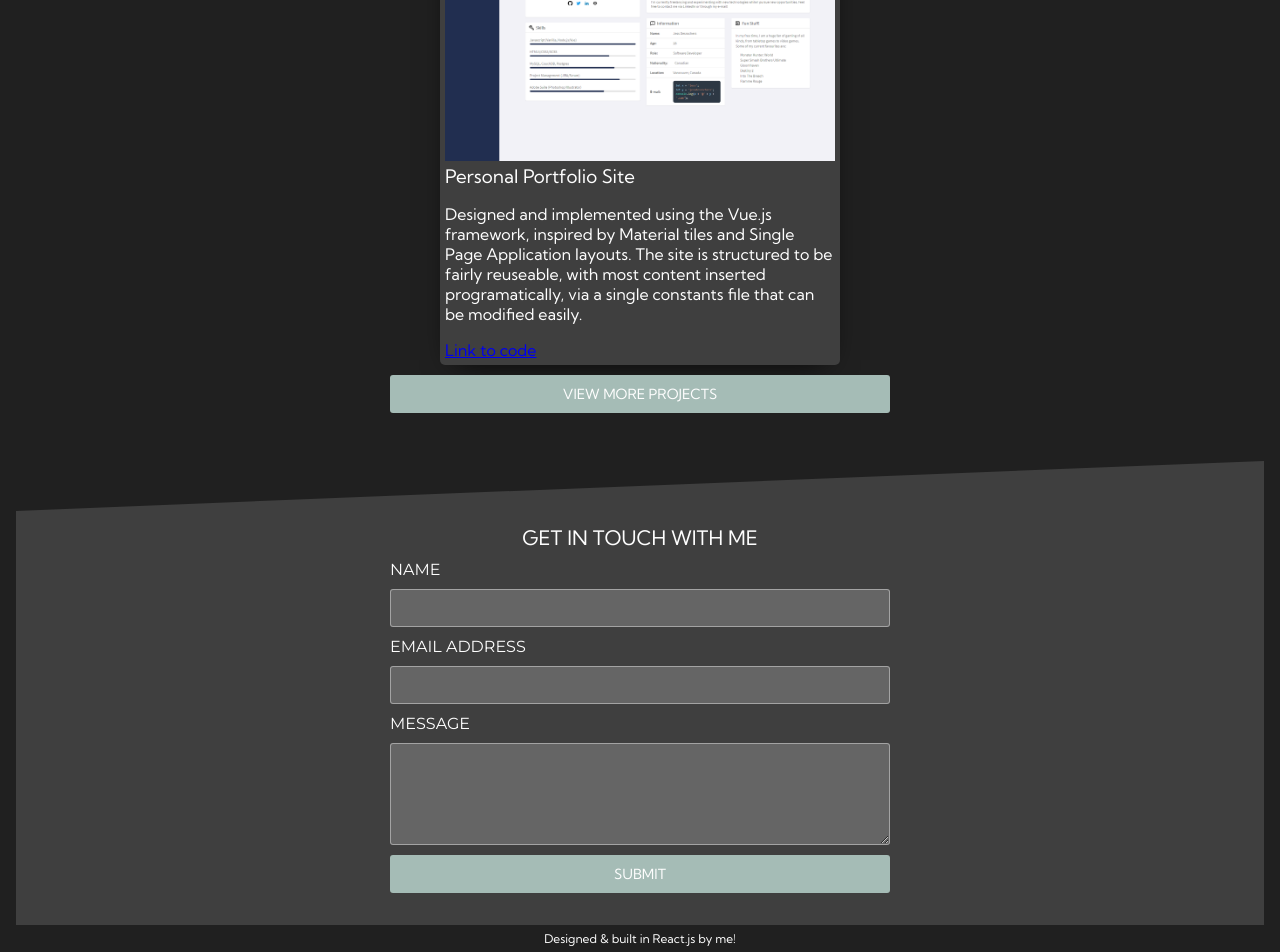
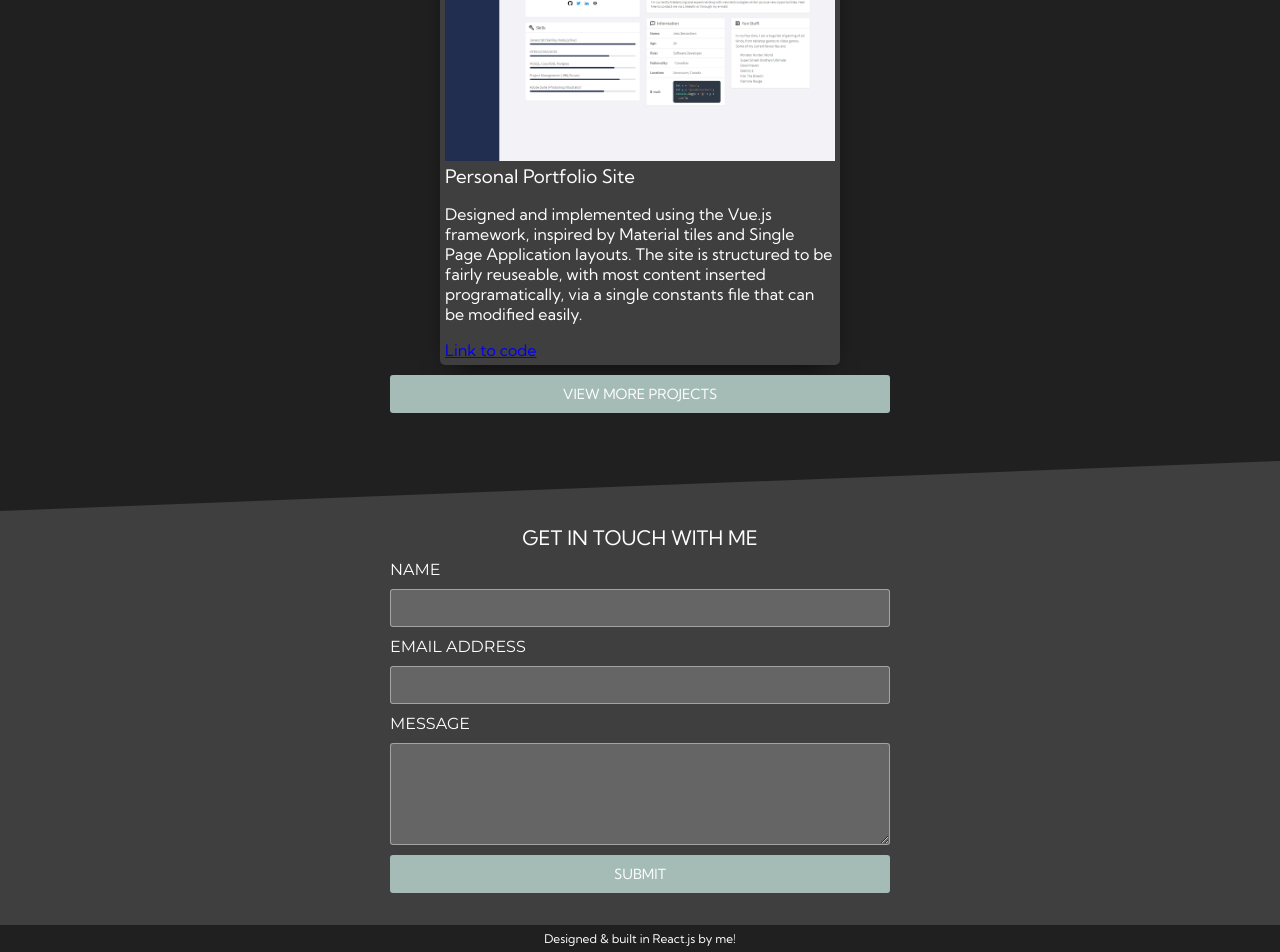
Before and after one commit to jessdesr/react-portfolio, a React (Create React App) app: page / in a window 1280 px wide. Shown: the part 737-1689 px from the top of the page. Built offline with nearby package versions, Linux system fonts and the light colour scheme.

Commit message:
Move navbar to its own component

```diff
--- a/src/App.scss
+++ b/src/App.scss
@@ -137,7 +137,8 @@ h2 {
 }
 
 .content {
-  padding: 0 1em;
+  padding-left: 1em;
+  padding-right: 1em;
 }
 
 .projects-container {
--- a/src/App.tsx
+++ b/src/App.tsx
@@ -3,26 +3,15 @@ import './App.scss';
 import linkedinIcon from './assets/linkedin.svg';
 import githubIcon from './assets/github.svg';
 import codepenIcon from './assets/codepen.svg';
-import { ReactComponent as Logo } from './assets/logo.svg';
 import project_data from './data/project_data.json';
 import Projects from './Projects';
 import EmailForm from './EmailForm';
+import Navbar from './Navbar';
 
 function App() {
-  const [isOpen, setIsOpen] = useState(false);
-
   return (
     <div className="App">
-      <nav className="topbar">
-        <div className="topbar__content">
-          {/* <h2>Projects</h2> */}
-          <Logo className="hexagon" />
-          <div className="menu-wrapper">
-            <div className={`hamburger-menu ${isOpen ? 'animate' : ''}`} onClick={() => {setIsOpen(!isOpen)}}></div>
-          </div>
-          {/* <h2>Contact</h2> */}
-        </div>
-      </nav>
+      <Navbar />
       <header style={{  }} className="head background-view">
         <div className="head__contents">
           <h1 className="head__title">
@@ -61,13 +50,13 @@ function App() {
           </div>
         </div>
       </header>
-      <div className="content">
-        <div className="projects-container">
+      <div className="">
+        <div className="projects-container content">
           <h2>Featured Project</h2>
           <Projects data={project_data} featuredOnly={true} />
           <button className="projects__button">View more projects</button>
         </div>
-        <div className="contact-container">
+        <div className="contact-container content">
           <EmailForm />
         </div>
       </div>
--- /dev/null
+++ b/src/Navbar.tsx
@@ -0,0 +1,21 @@
+import React, { useState } from 'react';
+import { ReactComponent as Logo } from './assets/logo.svg';
+
+function Navbar() {
+  const [isOpen, setIsOpen] = useState(false);
+
+  return (
+    <nav className="topbar">
+      <div className="topbar__content">
+        {/* <h2>Projects</h2> */}
+        <Logo className="hexagon" />
+        <div className="menu-wrapper">
+          <div className={`hamburger-menu ${isOpen ? 'animate' : ''}`} onClick={() => {setIsOpen(!isOpen)}}></div>
+        </div>
+        {/* <h2>Contact</h2> */}
+      </div>
+    </nav>
+  )
+}
+
+export default Navbar;
```
